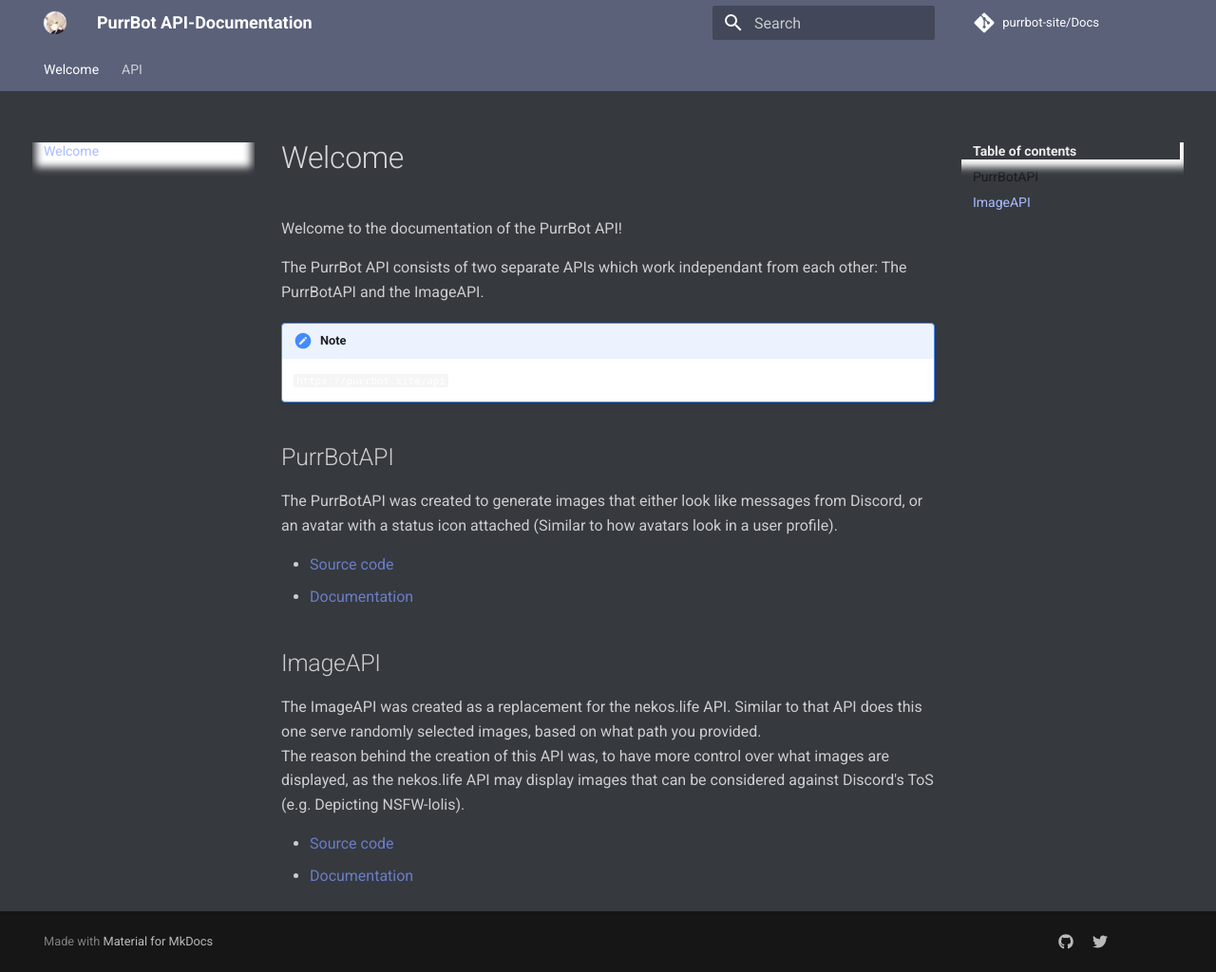
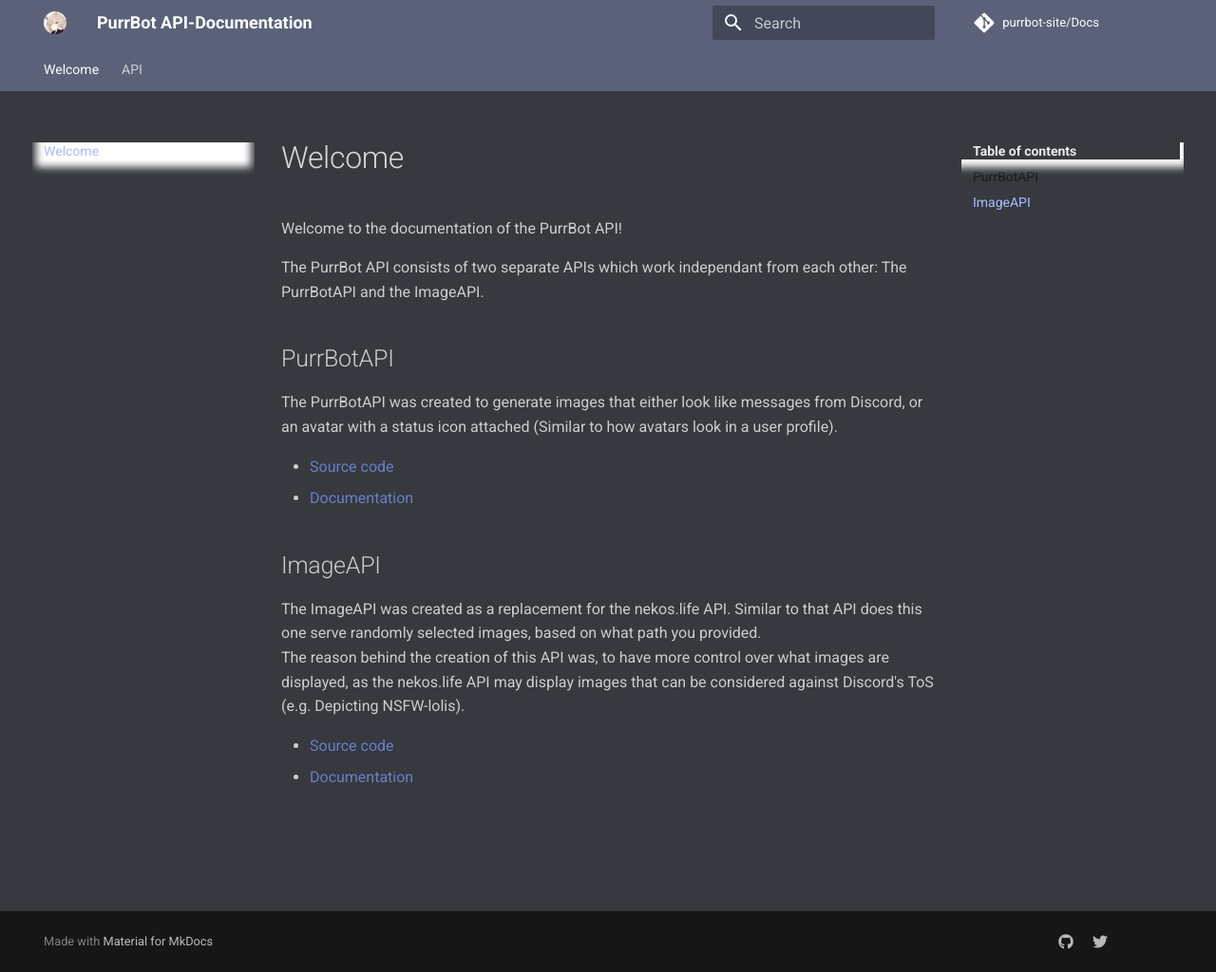
Before and after one commit to purrbot-site/Docs, an MkDocs documentation site: the page built from docs/index.md, in a window 1280 px wide and 1024 px high. Shown: the whole window at 95% size. Built offline with MkDocs 1.6.1 and Material for MkDocs 9.7.7, drawn with Linux system fonts in a browser that asks for light colours; comment, search, counter and statistics services are not loaded; old or Windows-style settings are respelled for this version of MkDocs.

Commit message:
Update index.md

```diff
--- a/docs/index.md
+++ b/docs/index.md
@@ -2,9 +2,6 @@
 Welcome to the documentation of the PurrBot API!
 
 The PurrBot API consists of two separate APIs which work independant from each other: The PurrBotAPI and the ImageAPI.
-
-!!! note Base-URL
-    `https://purrbot.site/api`
 
 ## PurrBotAPI
 The PurrBotAPI was created to generate images that either look like messages from Discord, or an avatar with a status icon attached (Similar to how avatars look in a user profile).
```
